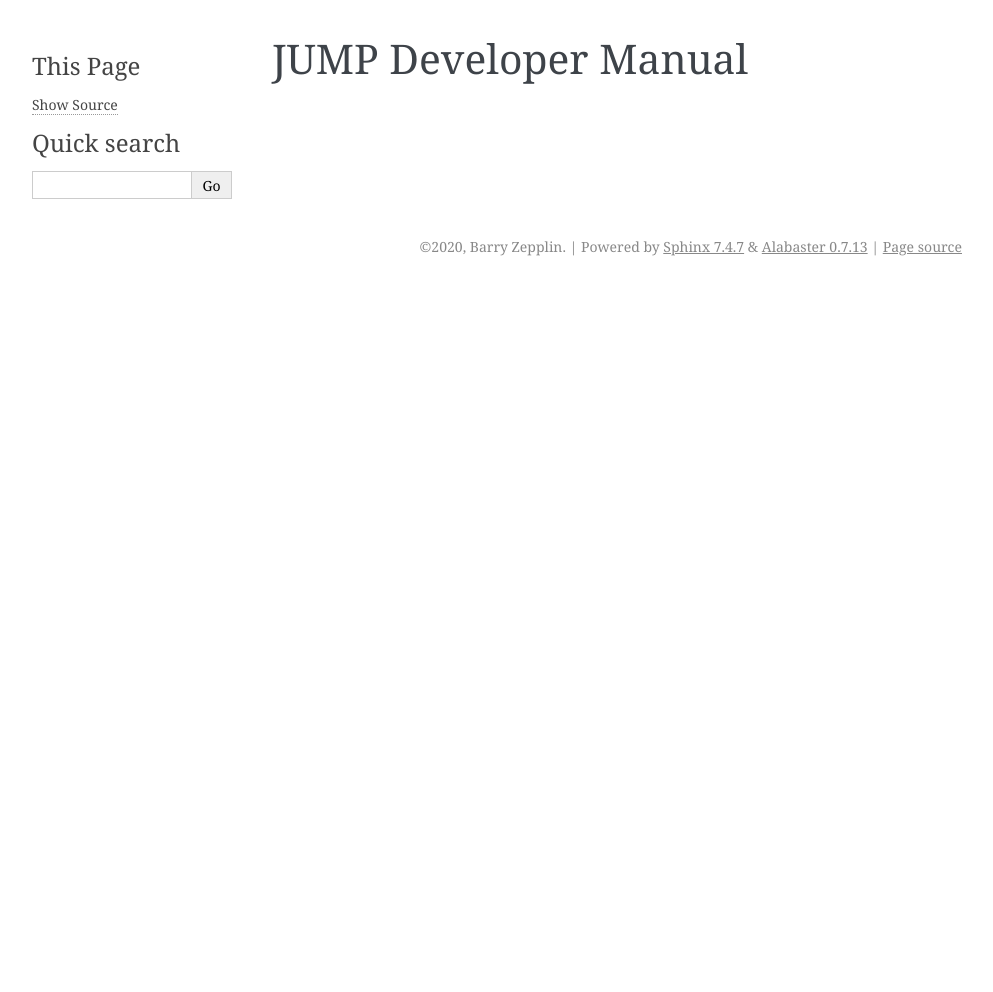
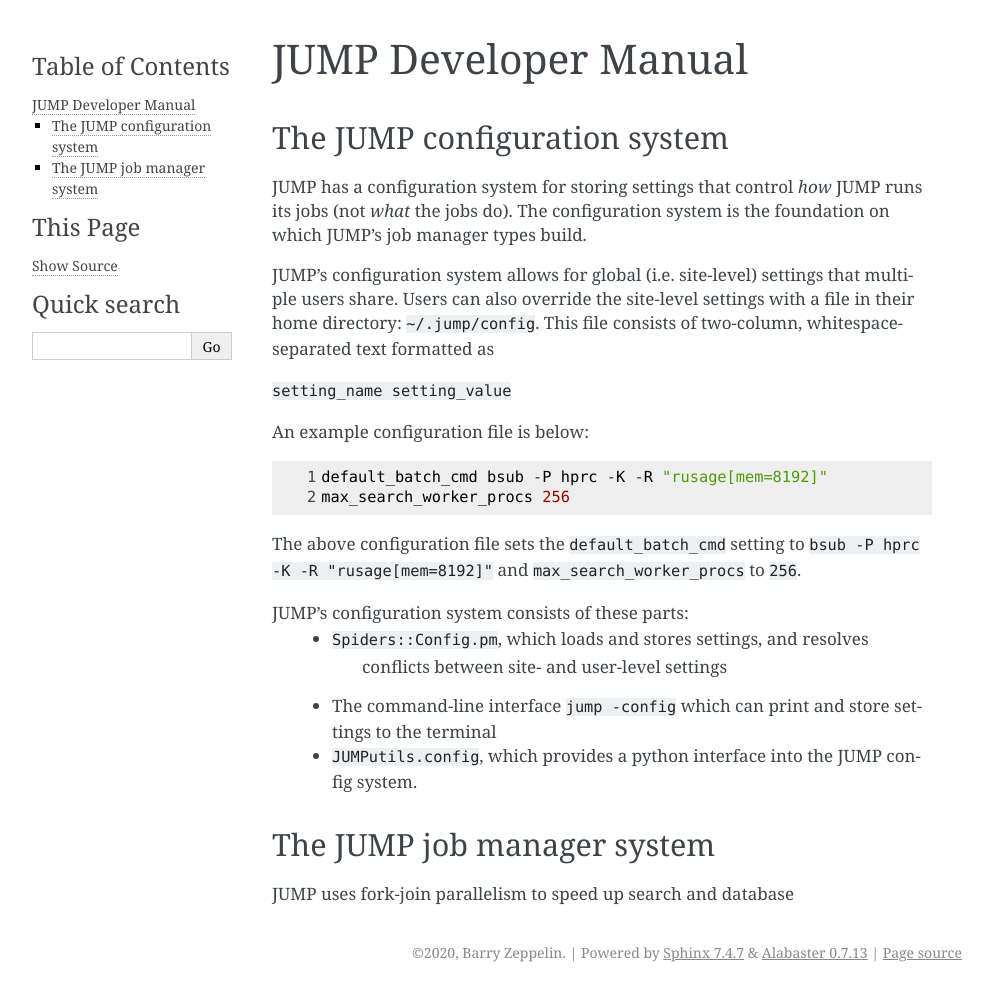
Before and after one commit to JUMPSuite/JUMP, a Sphinx documentation site: the page built from docs/developer.rst, in a window 1280 px wide. Shown: the whole page, without its empty margins (148-1141 px from the left). Built offline with Sphinx 7.4.7, drawn with Linux system fonts in a browser that asks for light colours; before the commit the page ends 900 px from its top, so only the background shows below that.

```diff
--- a/docs/conf.py
+++ b/docs/conf.py
@@ -18,8 +18,8 @@
 # -- Project information -----------------------------------------------------
 
 project = 'JUMP'
-copyright = '2020, Barry Zepplin'
-author = 'Barry Zepplin'
+copyright = '2020, Barry Zeppelin'
+author = 'Barry Zeppelin'
 
 # The full version, including alpha/beta/rc tags
 release = 'v1.13.1'
@@ -30,7 +30,7 @@
 # Add any Sphinx extension module names here, as strings. They can be
 # extensions coming with Sphinx (named 'sphinx.ext.*') or your custom
 # ones.
-extensions = ['recommonmark']
+extensions = ['recommonmark','sphinx.ext.autodoc']
 
 # Add any paths that contain templates here, relative to this directory.
 templates_path = ['_templates']
--- a/docs/developer.rst
+++ b/docs/developer.rst
@@ -1,2 +1,40 @@
+=====================
 JUMP Developer Manual
 =====================
+
+The JUMP configuration system
+-----------------------------
+JUMP has a configuration system for storing settings that control
+*how* JUMP runs its jobs (not *what* the jobs do).  The configuration
+system is the foundation on which JUMP's job manager types build.
+
+JUMP's configuration system allows for global (i.e. site-level)
+settings that multiple users share.  Users can also override the
+site-level settings with a file in their home directory:
+``~/.jump/config``.  This file consists of two-column, whitespace-separated text formatted as
+
+``setting_name setting_value``
+
+An example configuration file is below:
+
+.. code-block::
+    :linenos:
+
+    default_batch_cmd bsub -P hprc -K -R "rusage[mem=8192]"
+    max_search_worker_procs 256
+
+The above configuration file sets the ``default_batch_cmd`` setting to
+``bsub -P hprc -K -R "rusage[mem=8192]"`` and
+``max_search_worker_procs`` to ``256``.
+
+JUMP's configuration system consists of these parts:
+  * ``Spiders::Config.pm``, which loads and stores settings, and resolves
+     conflicts between site- and user-level settings
+  *  The command-line interface ``jump -config`` which can print and
+     store settings to the terminal
+  *  ``JUMPutils.config``, which  provides a python interface into
+     the JUMP config system.
+
+The JUMP job manager system
+-----------------------------
+JUMP uses fork-join parallelism to speed up search and database
```
Also changed, not shown: 1 other file.
